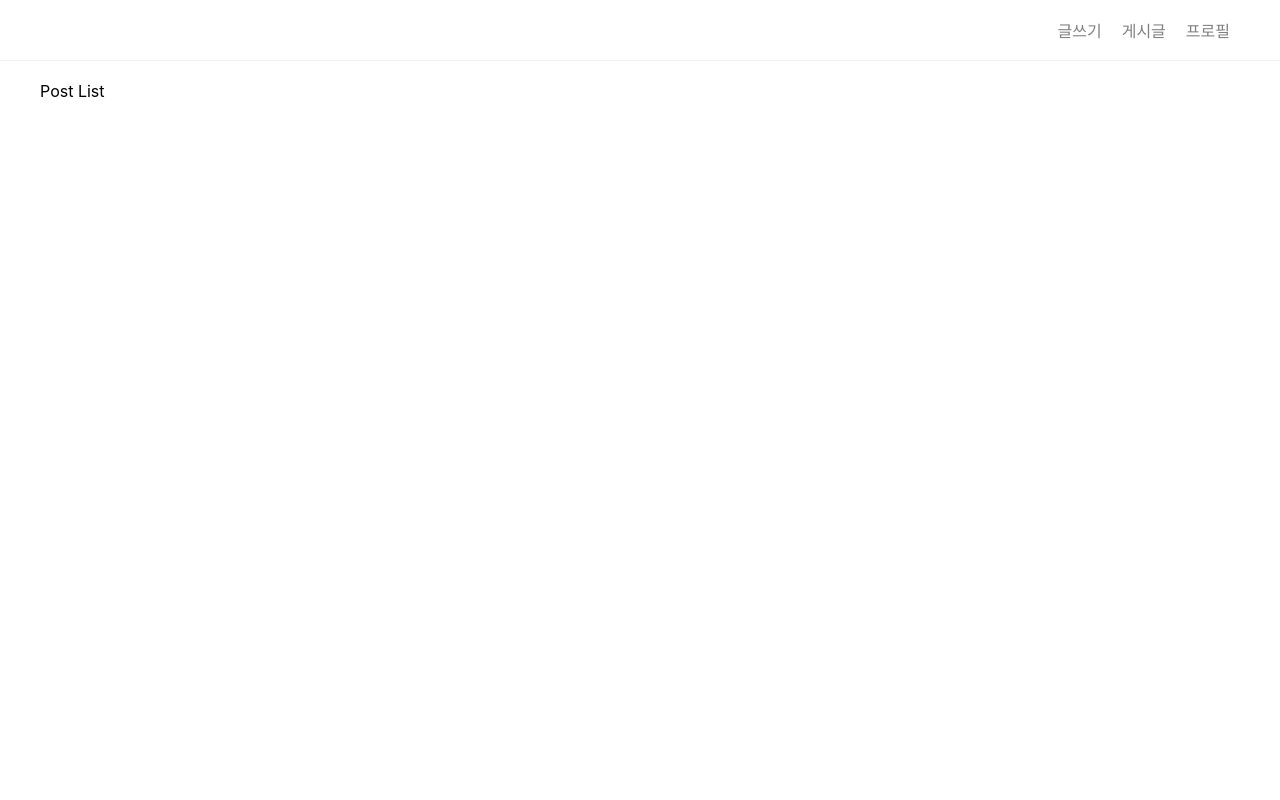
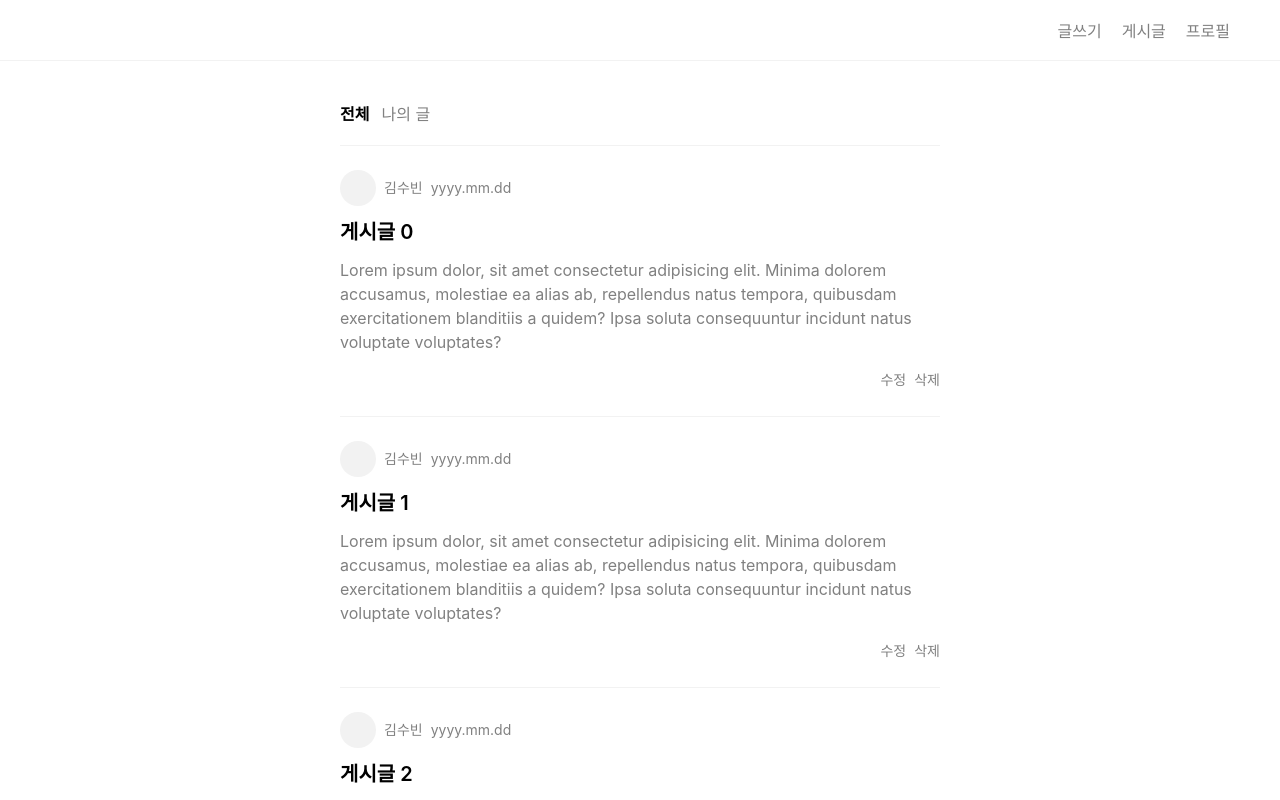
Before and after one commit to sssssubin/sublog-app, a React (Create React App) app: page / in a window 1280 px wide. Shown: the top 800 px of the page. Built offline with nearby package versions, Linux system fonts and the light colour scheme.

Commit message:
feat: 메인(홈) 컴포넌트 작업

```diff
--- a/src/index.css
+++ b/src/index.css
@@ -47,8 +47,101 @@ footer {
   gap: 20px;
 }
 
+footer a {
+  margin: 0px  10px;
+  text-decoration: none;
+  color: gray;
+}
+
+footer a:focus,
+footer a:hover {
+  color: black;
+}
+
+/* post navigation */
+.post__navigation {
+  display: flex;
+  gap: 12px;
+  margin: 0 auto;
+  max-width: 600px;
+  font-size: 16px;
+  color: gray;
+  cursor: pointer;
+  padding: 40px 20px 0 20px;
+}
+
+.post__navigation--active {
+  color: black;
+  font-weight: 600;
+}
+
 /* post list */
-.post-list {
+.post__list {
   min-height: 90vh;
-  padding: 20px 40px;
+  padding: 20px;
+  text-align: center;
+  max-width: 600px;
+  margin: 0 auto;
+  text-align: left;
+  line-height: 24px;
 }
+
+.post__box {
+  padding-top: 24px;
+  padding-bottom: 24px;
+  border-top: 1px solid #f2f2f2;
+}
+
+.post__profile-box {
+  display: flex;
+  gap: 8px;
+  font-size: 14px;
+  align-items: center;
+}
+
+.post__profile {
+  width: 36px;
+  height: 36px;
+  background-color: #f2f2f2;
+  border-radius: 50%;
+}
+
+.post__date,
+.post__author-name {
+  color: gray;
+}
+
+.post__title {
+  font-size: 20px;
+  font-weight: 600;
+  margin: 14px 0;
+}
+
+.post__text {
+  color: gray;
+  font-size: 16px;
+}
+
+.post__list a {
+  text-decoration: none;
+  color: black;
+}
+
+.post__utils-box {
+  display: flex;
+  gap: 8px;
+  flex-direction: row-reverse;
+  font-size: 14px;
+  color: gray;
+  margin-top: 14px;
+}
+
+.post__delete:hover,
+.post__delete:focus {
+  color: black;
+}
+
+.post__edit:hover,
+.post__edit:focus {
+  color: black;
+}
--- a/src/pages/home/index.tsx
+++ b/src/pages/home/index.tsx
@@ -10,11 +10,37 @@ export default function Home() {
           <Link to="/profile">프로필</Link>
         </div>
       </header>
-      <div className="post-list">Post List</div>
+      <div>
+        <div className="post__navigation">
+          <div className="post__navigation--active">전체</div>
+          <div>나의 글</div>
+        </div>
+      </div>
+      <div className="post__list">
+        {[...Array(10)].map((e, index) => (
+          <div key={index} className="post__box">
+            <Link to={`/posts/${index}`}>
+              <div className="post__profile-box">
+                <div className="post__profile" />
+                <div className="post__author-name">김수빈</div>
+                <div className="post__date">yyyy.mm.dd</div>
+              </div>
+              <div className="post__title">게시글 {index}</div>
+              <div className="post__text">
+                Lorem ipsum dolor, sit amet consectetur adipisicing elit. Minima dolorem accusamus, molestiae ea alias ab, repellendus natus tempora, quibusdam exercitationem blanditiis a quidem? Ipsa soluta consequuntur incidunt natus voluptate voluptates?
+              </div>
+            </Link>
+            <div className="post__utils-box">
+              <div className="post__delete">삭제</div>
+              <div className="post__edit">수정</div>
+            </div>
+          </div>
+        ))}
+      </div>
       <footer>
-        <div>Menu 1</div>
-        <div>Menu 2</div>
-        <div>Menu 3</div>
+        <Link to="/posts/new">글쓰기</Link>
+        <Link to="/posts">게시글</Link>
+        <Link to="/profile">프로필</Link>
       </footer>
     </div>
   );
```
